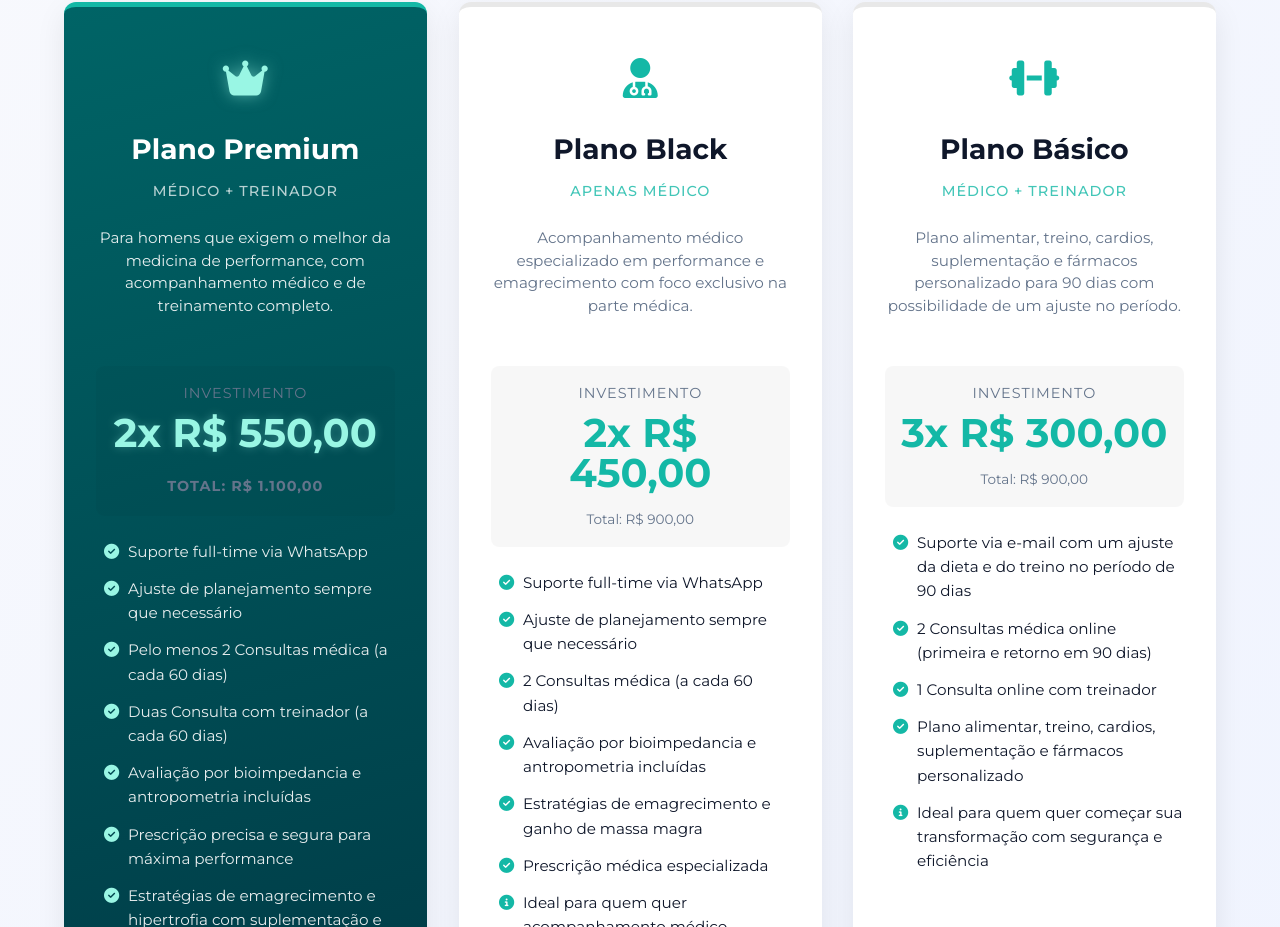
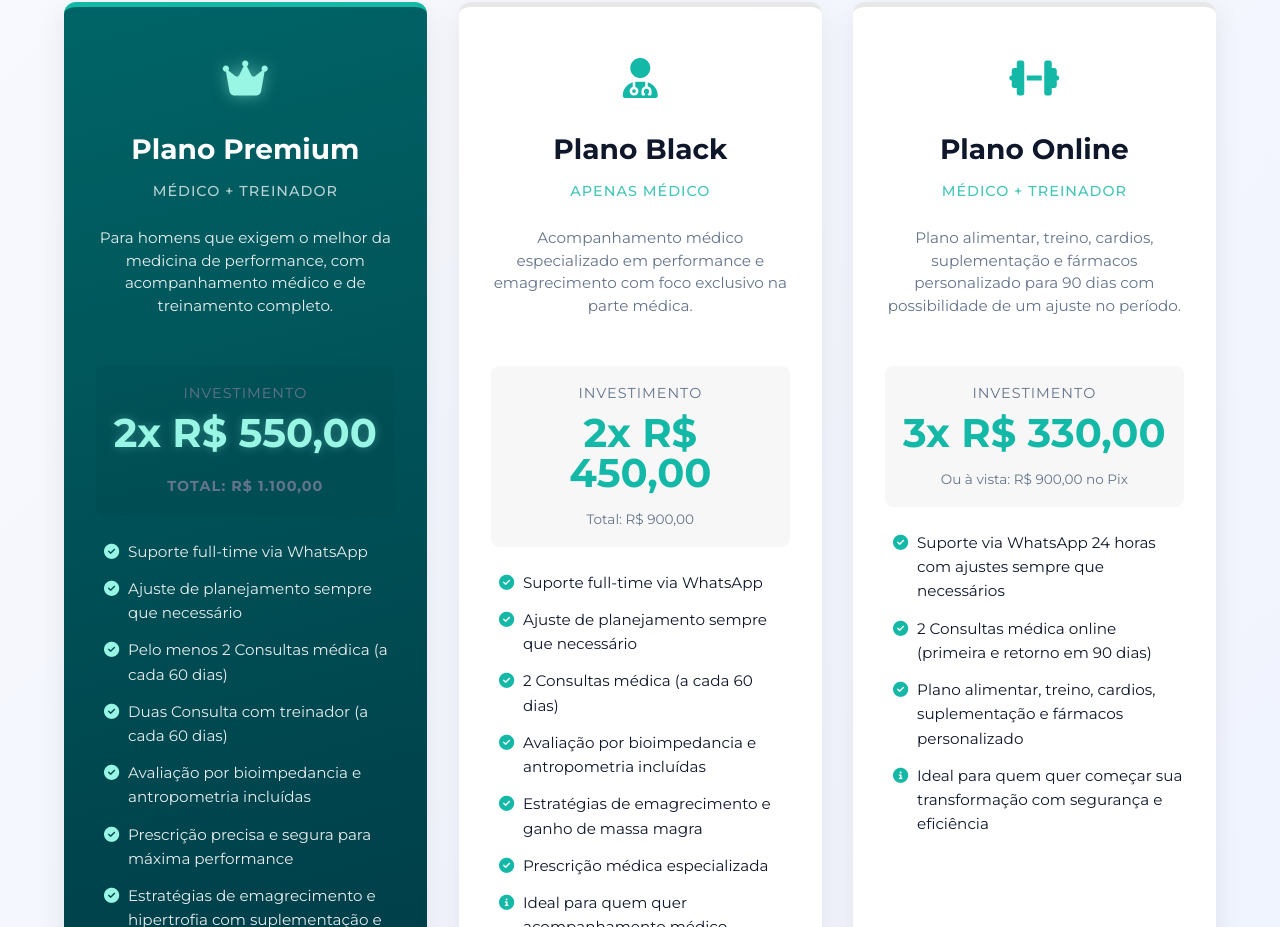
Before and after one commit to mapsegundo/joaodiniz, a website: page index.html in a window 1280 px wide. Shown: the part 1158-2085 px from the top of the page. Drawn offline with nearby package versions, Linux system fonts and the light colour scheme.

Commit message:
Atualiza Plano Online: suporte WhatsApp 24h, remove consulta com treinador, ajusta preços (3x R$ 330,00 ou R$ 900,00 no Pix) e CTA.

```diff
--- a/index.html
+++ b/index.html
@@ -533,7 +533,7 @@
               <div class="plano-icon">
                 <i class="fas fa-dumbbell"></i>
               </div>
-              <h3>Plano Básico</h3>
+              <h3>Plano Online</h3>
               <div class="plano-subtitle">Médico + Treinador</div>
             </div>
             <p>
@@ -543,22 +543,19 @@
             </p>
             <div class="plano-preco">
               <span>Investimento</span>
-              <strong>3x R$ 300,00</strong>
-              <div class="plano-parcelamento">Total: R$ 900,00</div>
+              <strong>3x R$ 330,00</strong>
+              <div class="plano-parcelamento">Ou à vista: R$ 900,00 no Pix</div>
             </div>
             <ul class="plano-features">
               <li>
-                <i class="fas fa-check-circle"></i> Suporte via e-mail com um
-                ajuste da dieta e do treino no período de 90 dias
+                <i class="fas fa-check-circle"></i> Suporte via WhatsApp 24
+                horas com ajustes sempre que necessários
               </li>
               <li>
                 <i class="fas fa-check-circle"></i> 2 Consultas médica online
                 (primeira e retorno em 90 dias)
               </li>
-              <li>
-                <i class="fas fa-check-circle"></i> 1 Consulta online com
-                treinador
-              </li>
+
               <li>
                 <i class="fas fa-check-circle"></i> Plano alimentar, treino,
                 cardios, suplementação e fármacos personalizado
@@ -570,7 +567,7 @@
             </ul>
             <div class="plano-cta">
               <a
-                href="https://wa.me/5511970865310?text=Vim%20pelo%20site%20e%20tenho%20interesse%20no%20Plano%20B%C3%A1sico%20(3x%20R$%20300%2C00)"
+                href="https://wa.me/5511970865310?text=Vim%20pelo%20site%20e%20tenho%20interesse%20no%20Plano%20Online%20(3x%20R$%20330%2C00)"
                 class="btn btn-secondary"
                 target="_blank"
                 ><i class="fas fa-calendar-check"></i> Marcar Consulta</a
```
